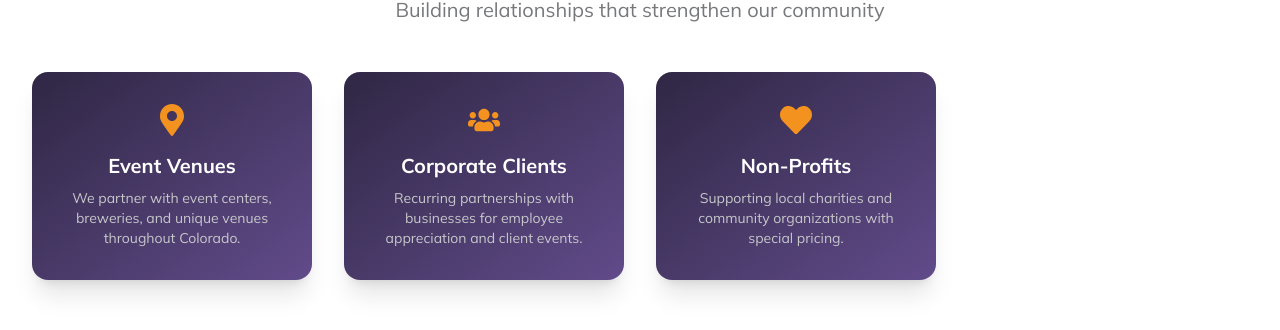
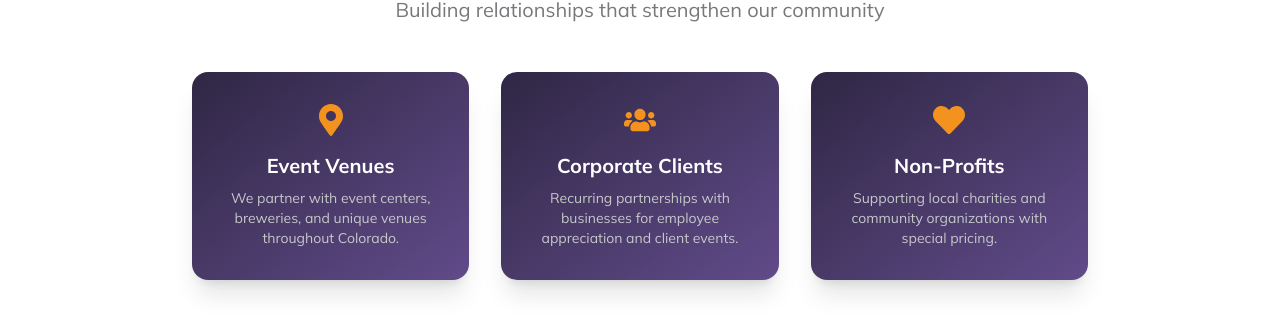
Before and after one commit to CrockSpotCatering/Crock-Spot-Website-and-Power-Hub, a Next.js app: page /community-partners in a window 1280 px wide. Shown: the part 742-1072 px from the top of the page. Built offline with nearby package versions, Linux system fonts and the light colour scheme.

Commit message:
Center the 3 partnership type cards in How We Partner section

```diff
--- a/app/community-partners/page.tsx
+++ b/app/community-partners/page.tsx
@@ -99,7 +99,7 @@ export default function CommunityPartners() {
             </p>
           </motion.div>
 
-          <div className="grid grid-cols-1 md:grid-cols-2 lg:grid-cols-4 gap-8">
+          <div className="grid grid-cols-1 md:grid-cols-3 gap-8 max-w-4xl mx-auto">
             {partnershipTypes.types.map((item, index) => (
               <motion.div
                 key={index}
```
